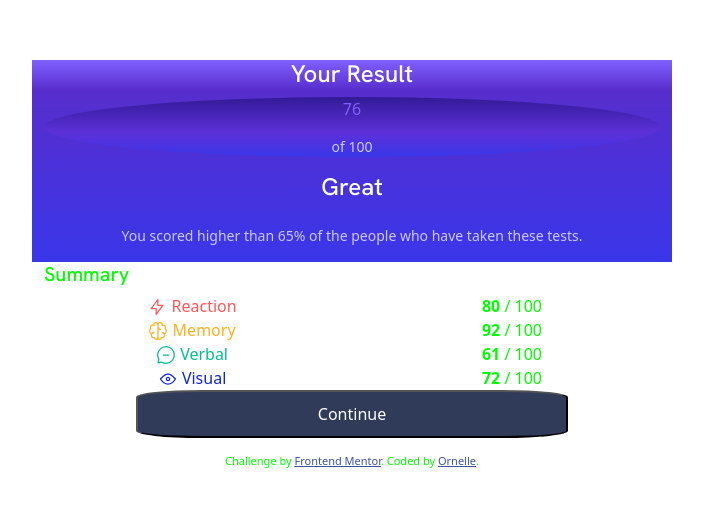
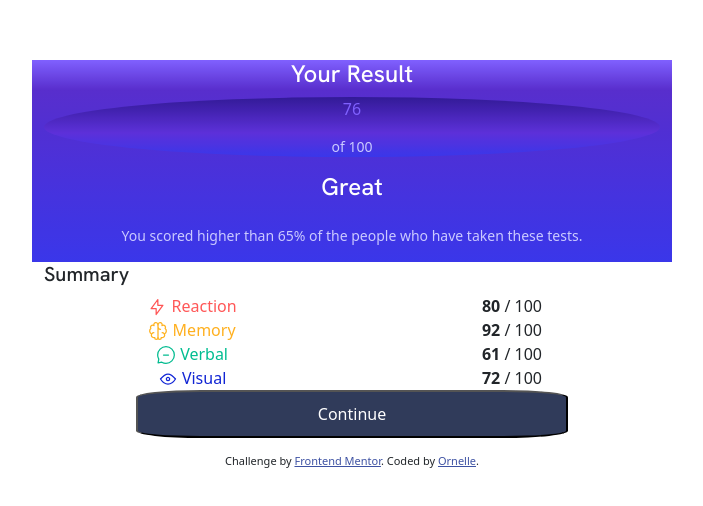
Before and after one commit to Blackysynch/results-summary-component-main, a plain HTML site: page index.html in a window 1280 px wide. Shown: the part 140-646 px from the top of the page, without its empty margins (276-979 px from the left). Drawn offline with nearby package versions, Linux system fonts and the light colour scheme.

Commit message:
modified:   README.md 	modified:   styles.css

```diff
--- a/styles.css
+++ b/styles.css
@@ -82,7 +82,7 @@
         width: 100%;
         height: 100vh;
         background-color: white;
-        color:rgb(0, 254, 0);
+
     }
 
     .focus{
```
Also changed, not shown: 1 other file.
